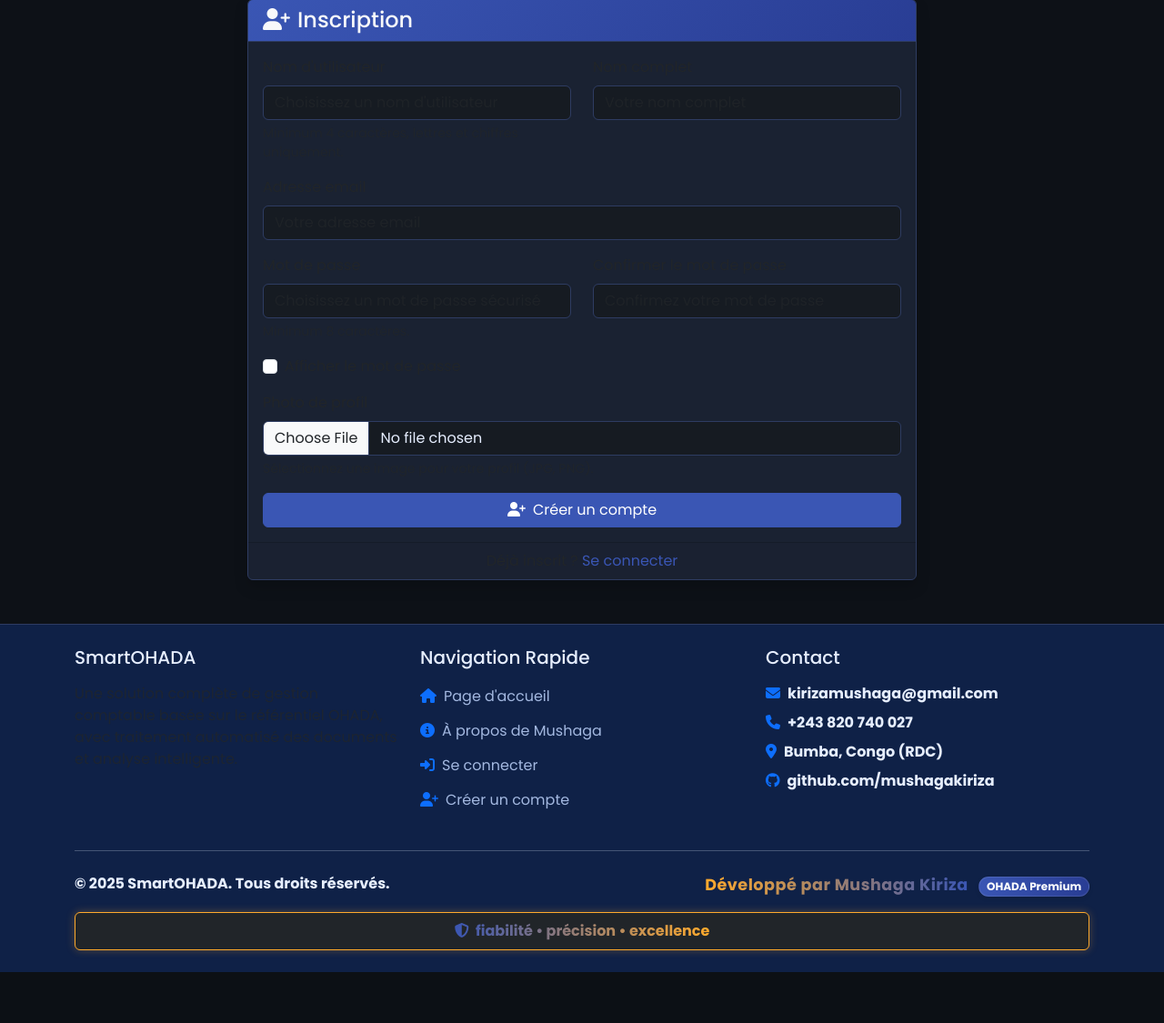
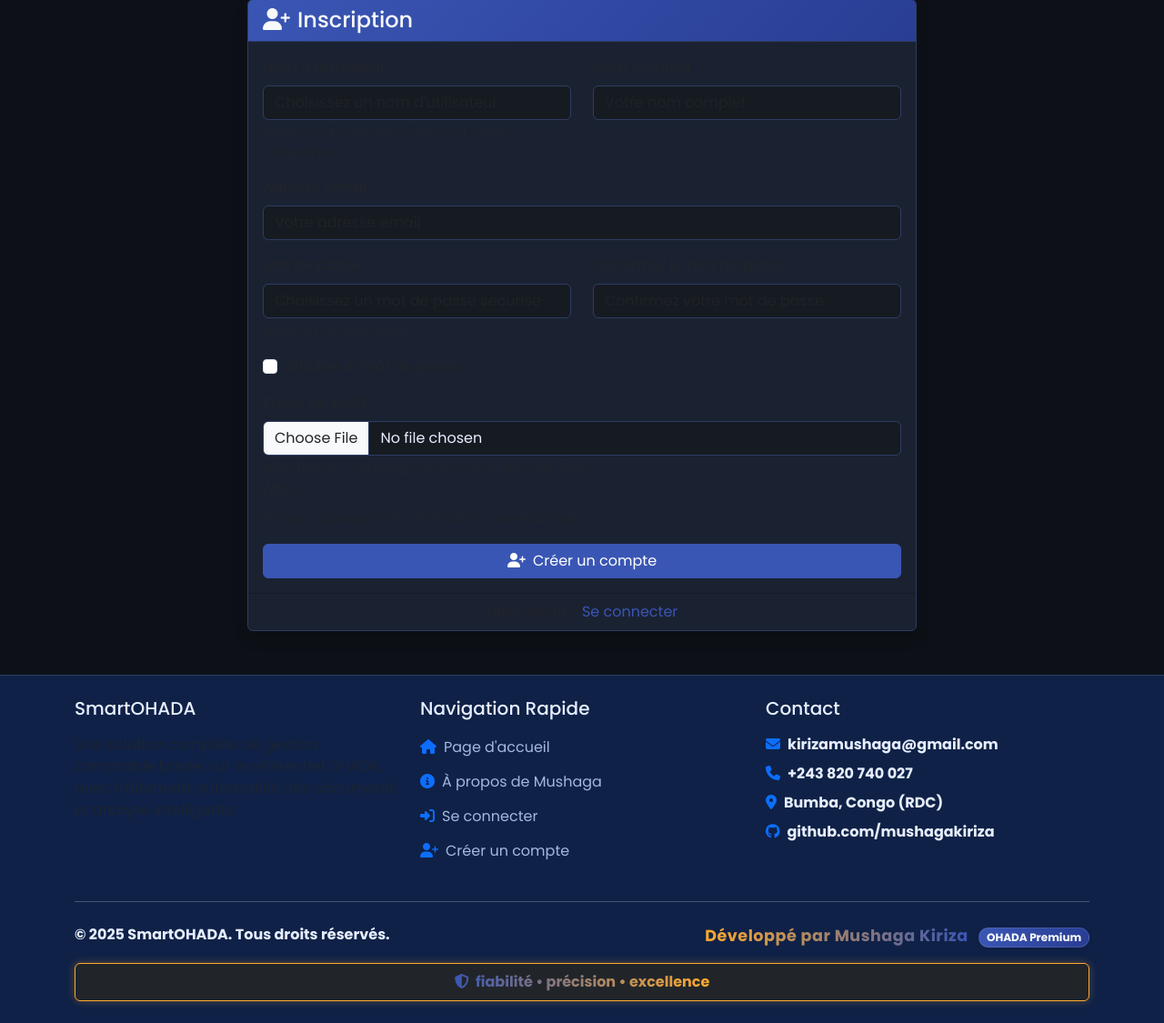
Before and after one commit to leontine526/Comptabilit-05, a Flask app: page /register in a window 1280 px wide. Shown: the part 207-1332 px from the top of the page at 91% size. Before the commit the page ends 1276 px from the top, so only its background shows below. Run offline with Flask 3, Linux system fonts and the light colour scheme; parts of the project's set-up code (start-up, migrations or seed data) failed here and were passed over; some libraries are stand-ins or nearby versions.

Commit message:
Assistant checkpoint: Corriger la gestion des photos de profil lors de l'inscription
Assistant generated file changes:
- routes.py: Corriger la gestion de l'upload des photos de profil
- static/js/profile_image_preview.js: Améliorer la gestion des prévisualisations d'images de profil
- templates/auth/register.html: Compléter la section d'upload de photo de profil

---

User prompt:

Il y a une erreur qui apparaît lorsque j'essaie de créer un compte en ajoutant aussi une photo de profil

Replit-Commit-Author: Assistant
Replit-Commit-Session-Id: d65cc444-9fb7-4eb1-90cd-1b0a3fe2b576

```diff
--- a/routes.py
+++ b/routes.py
@@ -182,7 +182,7 @@ def register():
             user.set_password(form.password.data)
 
             # Gérer l'upload de la photo de profil
-            if form.profile_picture.data:
+            if form.profile_picture.data and hasattr(form.profile_picture.data, 'filename'):
                 # Assurer que le dossier d'upload existe
                 upload_folder = os.path.join(app.config['UPLOAD_FOLDER'], 'profile_pics')
                 os.makedirs(upload_folder, exist_ok=True)
--- a/static/js/profile_image_preview.js
+++ b/static/js/profile_image_preview.js
@@ -6,6 +6,9 @@ document.addEventListener('DOMContentLoaded', function() {
     const mobileCameraBtn = document.getElementById('mobile-camera-btn');
 
     if (profilePictureInput && previewContainer) {
+        // S'assurer que le conteneur de prévisualisation est visible
+        previewContainer.style.display = 'block';
+
         profilePictureInput.addEventListener('change', function() {
             previewContainer.innerHTML = '';
 
@@ -19,8 +22,22 @@ document.addEventListener('DOMContentLoaded', function() {
                     img.style.maxHeight = '150px';
                     img.className = 'rounded-circle border';
 
+                    // Ajouter un message de confirmation
+                    const confirmationMsg = document.createElement('div');
+                    confirmationMsg.textContent = 'Image sélectionnée!';
+                    confirmationMsg.className = 'text-success mt-2';
+
                     previewContainer.appendChild(img);
-                }
+                    previewContainer.appendChild(confirmationMsg);
+                };
+
+                reader.onerror = function() {
+                    // En cas d'erreur de lecture du fichier
+                    const errorMsg = document.createElement('div');
+                    errorMsg.textContent = "Erreur lors du chargement de l'image";
+                    errorMsg.className = 'text-danger mt-2';
+                    previewContainer.appendChild(errorMsg);
+                };
 
                 reader.readAsDataURL(this.files[0]);
             }
@@ -30,6 +47,7 @@ document.addEventListener('DOMContentLoaded', function() {
     // Support pour la capture de photos sur mobile
     if (mobileCameraBtn && profilePictureInput) {
         mobileCameraBtn.addEventListener('click', function() {
+            try {
                 // Créer un input temporaire avec capture="camera" pour les appareils mobiles
                 const tempInput = document.createElement('input');
                 tempInput.type = 'file';
@@ -38,19 +56,44 @@ document.addEventListener('DOMContentLoaded', function() {
 
                 tempInput.addEventListener('change', function() {
                     if (this.files && this.files[0]) {
+                        try {
                             // Transférer le fichier sélectionné à l'input original
+                            if (typeof DataTransfer === 'function') {
                                 const dataTransfer = new DataTransfer();
                                 dataTransfer.items.add(this.files[0]);
                                 profilePictureInput.files = dataTransfer.files;
+                            } else {
+                                // Fallback pour les navigateurs qui ne supportent pas DataTransfer
+                                profilePictureInput.files = this.files;
+                            }
 
                             // Déclencher l'événement change pour afficher l'aperçu
                             const event = new Event('change', { bubbles: true });
                             profilePictureInput.dispatchEvent(event);
+                        } catch (e) {
+                            console.error("Erreur lors du transfert de l'image:", e);
+
+                            // Afficher une erreur dans le conteneur de prévisualisation
+                            if (previewContainer) {
+                                previewContainer.innerHTML = '<div class="alert alert-danger">Erreur lors du traitement de l\'image.</div>';
+                            }
+                        }
                     }
                 });
 
                 // Déclencher le click sur l'input temporaire
                 tempInput.click();
+            } catch (e) {
+                console.error("Erreur lors de l'ouverture de la caméra:", e);
+            }
         });
     }
+
+    // Ajouter un message d'info sous l'input file
+    if (profilePictureInput) {
+        const helpText = document.createElement('small');
+        helpText.className = 'form-text text-muted mt-1';
+        helpText.textContent = 'Formats acceptés: JPG, PNG, JPEG. Taille max: 5MB';
+        profilePictureInput.parentNode.appendChild(helpText);
+    }
 });
--- a/templates/auth/register.html
+++ b/templates/auth/register.html
@@ -66,7 +66,7 @@
                         <div class="mb-3">
                             <label for="profile_picture" class="form-label">Photo de profil</label>
                             {{ form.profile_picture(class="form-control", id="profile_picture") }}
-                            <div class="form-text">Sélectionnez une image pour votre profil (JPG, PNG).</div>
+                            <div class="form-text">Sélectionnez une image pour votre profil (JPG, PNG).</div>/div>
                             <div class="mt-2" id="profile-image-preview"></div>
                         </div>
 
```
Lines whose indentation alone changed are shown as unchanged.
